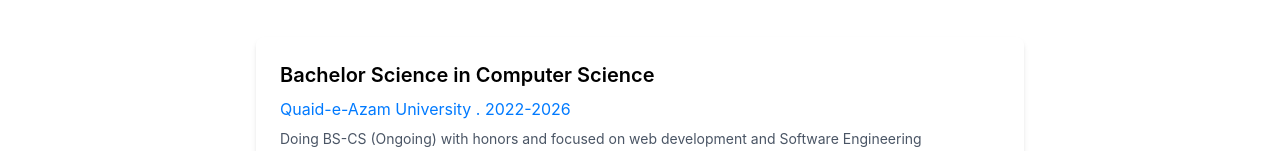
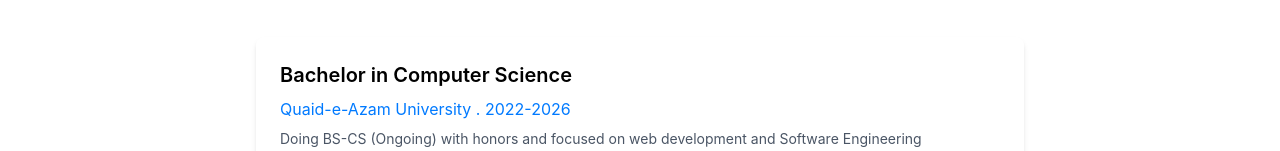
Before and after one commit to wardahrana/Wardah-Profile, a Next.js app: page /about in a window 1280 px wide. Shown: the part 1083-1234 px from the top of the page. Built offline with nearby package versions, Linux system fonts and the light colour scheme.

Commit message:
Correction

```diff
--- a/src/app/about/page.tsx
+++ b/src/app/about/page.tsx
@@ -61,7 +61,7 @@
         <h2 className='section-title'>Education</h2>
         <div className='max-w-3xl mx-auto space-y-8'>
           <div className='bg-white dark:bg-dark/50 p-6 rounded-lg shadow-md'>
-            <h3 className='text-xl font-semibold mb-2'>Bachelor Science in Computer Science</h3>
+            <h3 className='text-xl font-semibold mb-2'>Bachelor in Computer Science</h3>
             <p className='text-primary mb-2'> Quaid-e-Azam University . 2022-2026</p>
             <p className='text-sm text-gray-600'>Doing  BS-CS (Ongoing) with honors and focused on web development and Software Engineering</p>
           </div>
```
